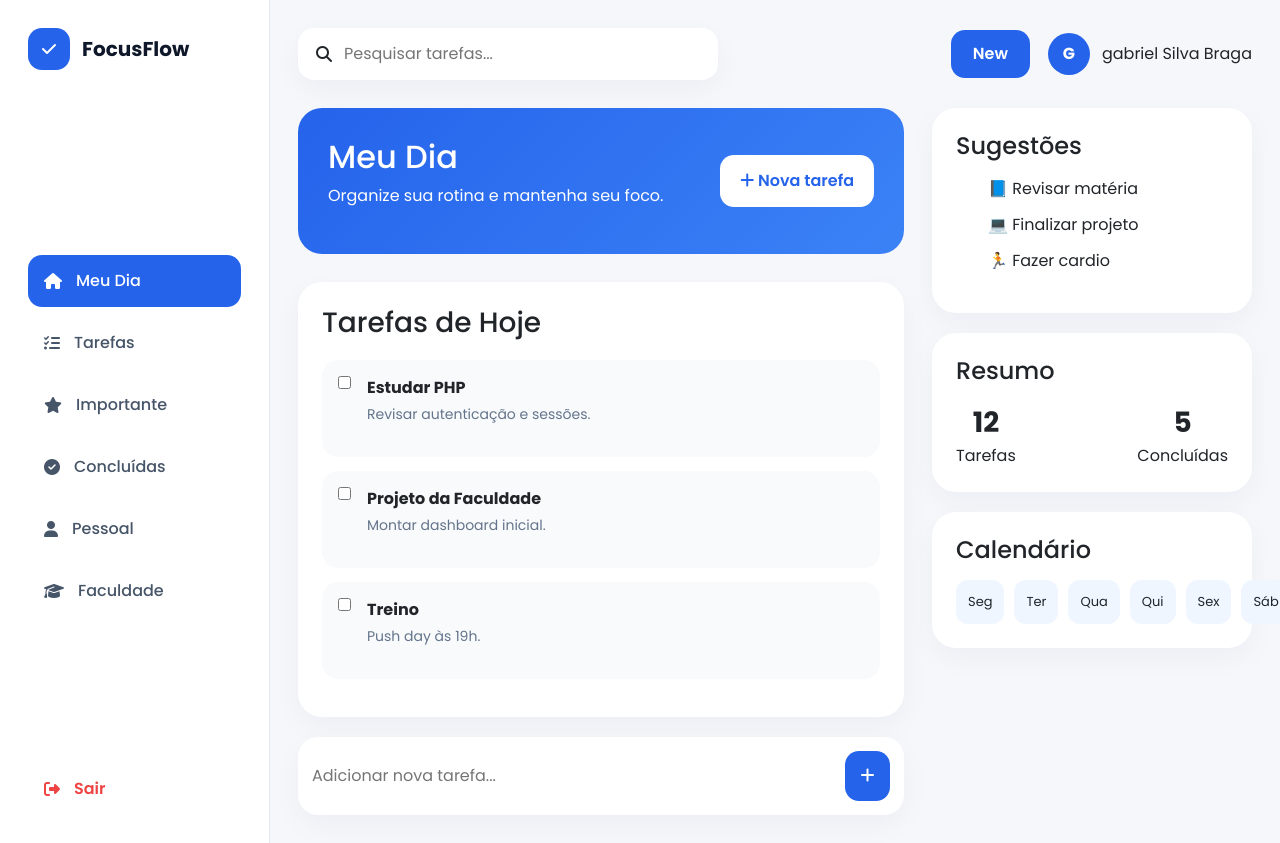
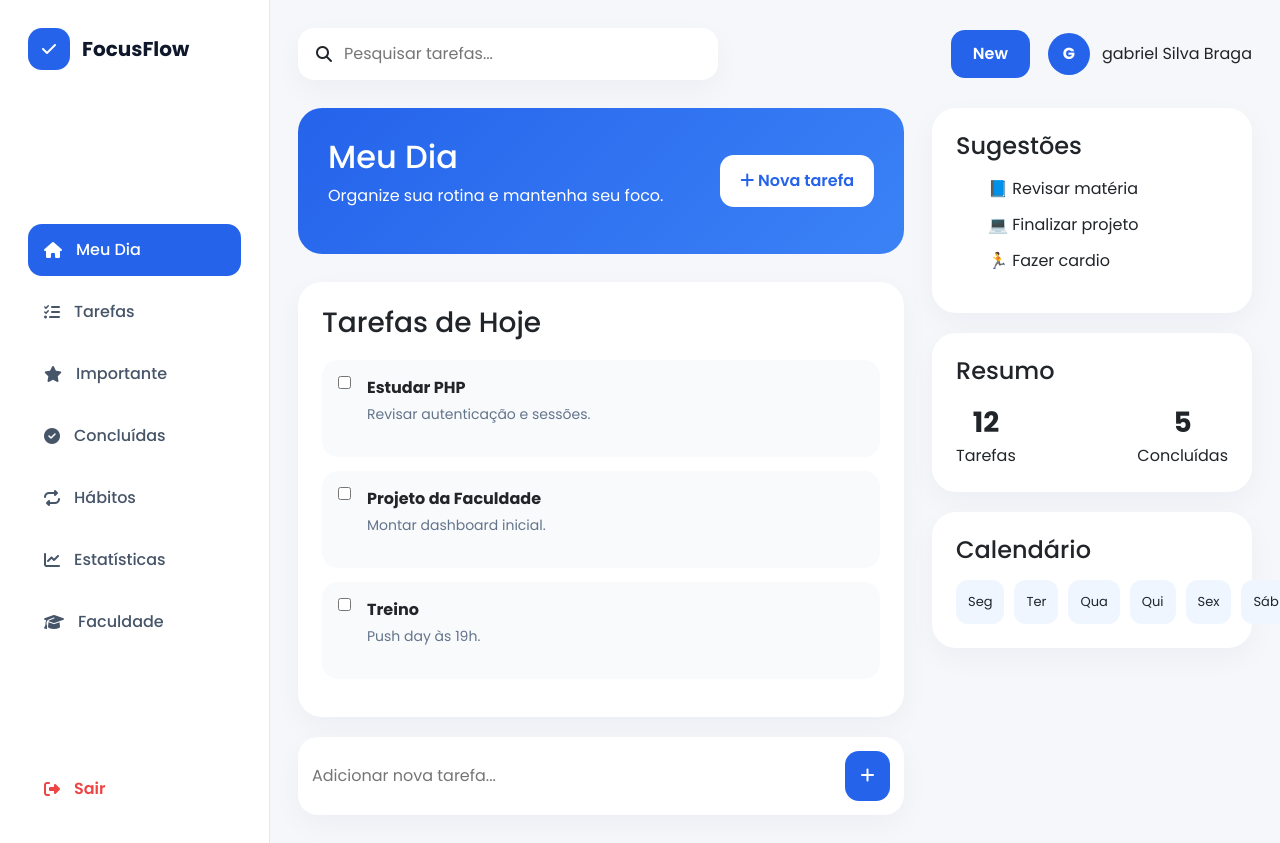
Before and after one commit to Bielbraga/PROJETO-EM-COMPUTACAO-APLICADA, a PHP site: page /home.php in a window 1280 px wide; the page is wider, and only the part inside the window is pictured. Run offline with PHP 8.4, Linux system fonts and the light colour scheme; a user stored in the database is signed in.

Commit message:
feat(navigation): add habits and statistics sidebar tabs

```diff
--- a/includes/sidebar.php
+++ b/includes/sidebar.php
@@ -33,9 +33,14 @@ $paginaAtual = basename($_SERVER['PHP_SELF']);
             <span>Concluídas</span>
         </a>
 
-        <a href="pessoal.php" class="menu-item <?= ($paginaAtual == 'pessoal.php') ? 'active' : '' ?>">
-            <i class="fa-solid fa-user"></i>
-            <span>Pessoal</span>
+        <a href="habitos.php" class="menu-item <?= ($paginaAtual == 'habitos.php') ? 'active' : '' ?>">
+            <i class="fa-solid fa-repeat"></i>
+            <span>Hábitos</span>
+        </a>
+
+        <a href="estatisticas.php" class="menu-item <?= ($paginaAtual == 'estatisticas.php') ? 'active' : '' ?>">
+            <i class="fa-solid fa-chart-line"></i>
+            <span>Estatísticas</span>
         </a>
 
         <a href="faculdade.php" class="menu-item <?= ($paginaAtual == 'faculdade.php') ? 'active' : '' ?>">
```
